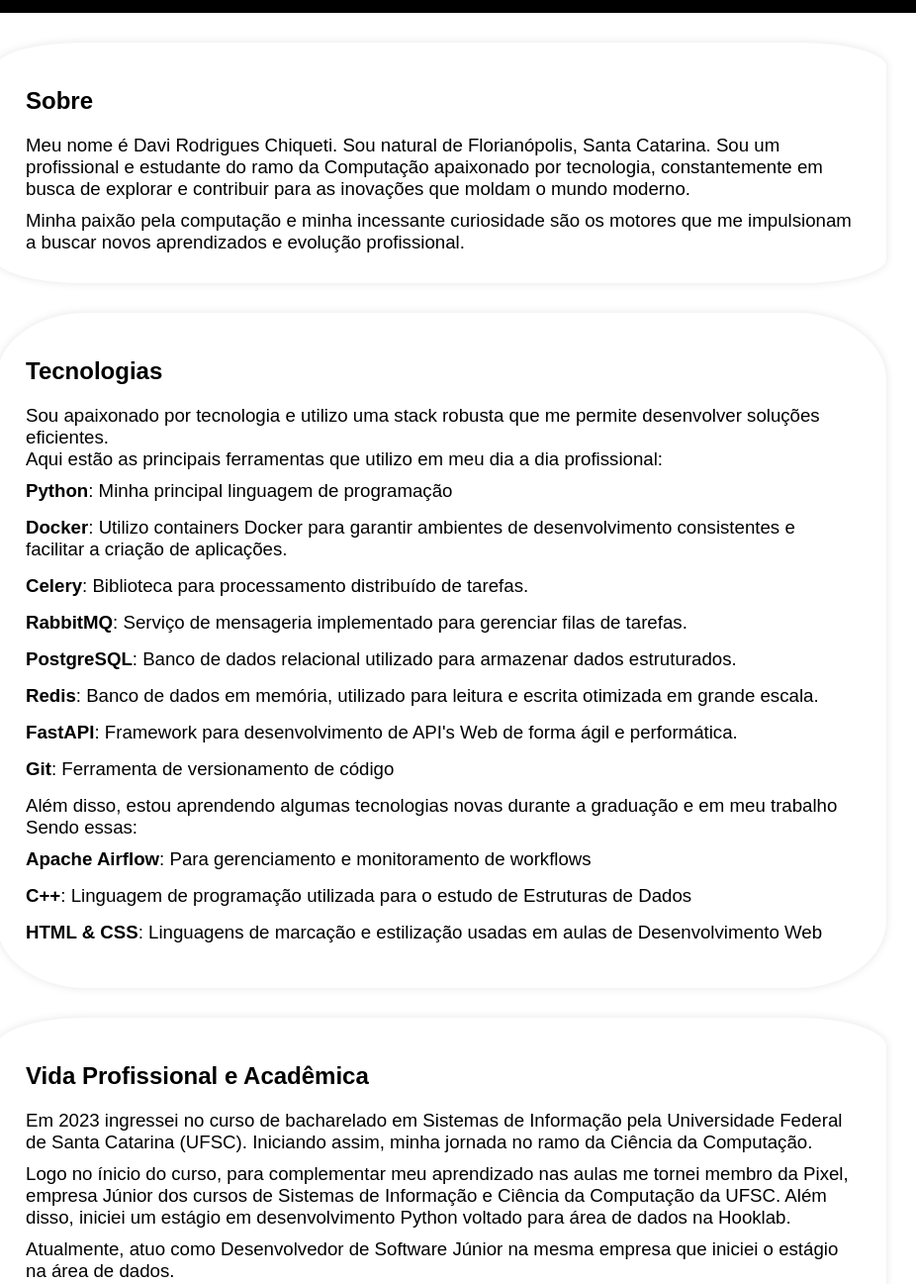
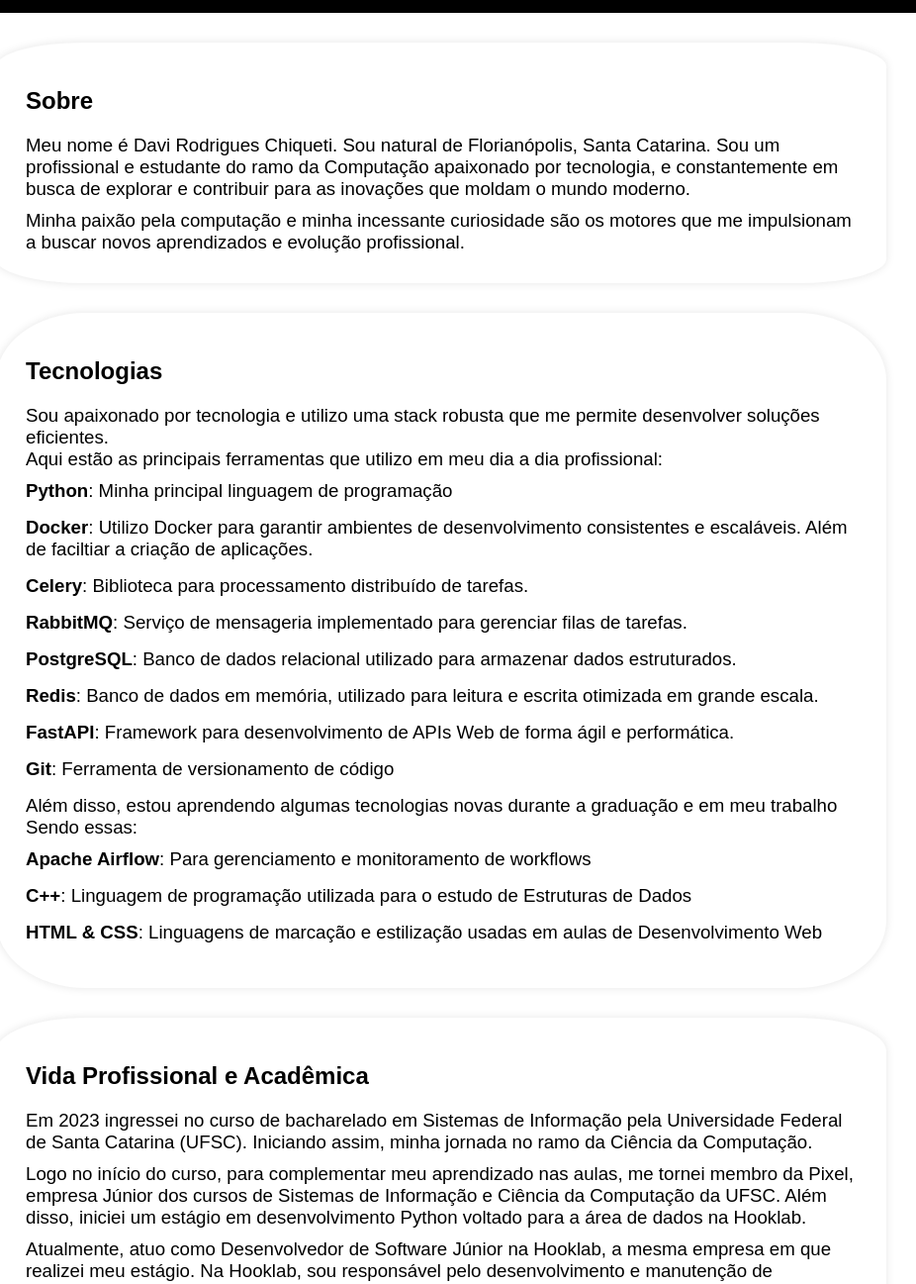
Before and after one commit to davichiqueti/davichiqueti.github.io, a plain HTML site: page docs/index.html in a window 1280 px wide. Shown: the part 60-1357 px from the top of the page at 99% size, 354-1280 px from the left. Drawn offline with Linux system fonts and the light colour scheme.

Commit message:
update content

```diff
--- a/docs/index.html
+++ b/docs/index.html
@@ -47,7 +47,7 @@
           <h1>Sobre</h1>
           <p>
             Meu nome é Davi Rodrigues Chiqueti. Sou natural de Florianópolis, Santa Catarina.
-            Sou um profissional e estudante do ramo da Computação apaixonado por tecnologia, constantemente em busca de explorar e contribuir para as inovações que moldam o mundo moderno.
+            Sou um profissional e estudante do ramo da Computação apaixonado por tecnologia, e constantemente em busca de explorar e contribuir para as inovações que moldam o mundo moderno.
           </p>
           <p>
             Minha paixão pela computação e minha incessante curiosidade são os motores que me impulsionam a buscar novos aprendizados e evolução profissional.
@@ -64,7 +64,7 @@
               <strong>Python</strong>: Minha principal linguagem de programação
             </li>
             <li>
-              <strong>Docker</strong>: Utilizo containers Docker para garantir ambientes de desenvolvimento consistentes e facilitar a criação de aplicações.
+              <strong>Docker</strong>: Utilizo Docker para garantir ambientes de desenvolvimento consistentes e escaláveis. Além de faciltiar a criação de aplicações.
             </li>
             <li>
               <strong>Celery</strong>: Biblioteca para processamento distribuído de tarefas.
@@ -79,7 +79,7 @@
               <strong>Redis</strong>: Banco de dados em memória, utilizado para leitura e escrita otimizada em grande escala.
             </li>
             <li>
-              <strong>FastAPI</strong>: Framework para desenvolvimento de API's Web de forma ágil e performática.
+              <strong>FastAPI</strong>: Framework para desenvolvimento de APIs Web de forma ágil e performática.
             </li>
             <li>
               <strong>Git</strong>: Ferramenta de versionamento de código
@@ -108,12 +108,14 @@
             Iniciando assim, minha jornada no ramo da Ciência da Computação.
           </p>
           <p>
-            Logo no ínicio do curso, para complementar meu aprendizado nas aulas
+            Logo no início do curso, para complementar meu aprendizado nas aulas,
             me tornei membro da Pixel, empresa Júnior dos cursos de Sistemas de Informação e Ciência da Computação da UFSC.
-            Além disso, iniciei um estágio em desenvolvimento Python voltado para área de dados na Hooklab.
+            Além disso, iniciei um estágio em desenvolvimento Python voltado para a área de dados na Hooklab.
           </p>
           <p>
-            Atualmente, atuo como Desenvolvedor de Software Júnior na mesma empresa que iniciei o estágio na área de dados.
+            Atualmente, atuo como Desenvolvedor de Software Júnior na Hooklab, a mesma empresa em que realizei meu estágio.
+            Na Hooklab, sou responsável pelo desenvolvimento e manutenção de aplicações de dados.
+            Trabalho com fluxos de tarefas distribuídas, focando na extração eficiente de dados e na automação de processos, sempre colaborando em um ambiente ágil.
           </p>
         </section>
       </div>
```
